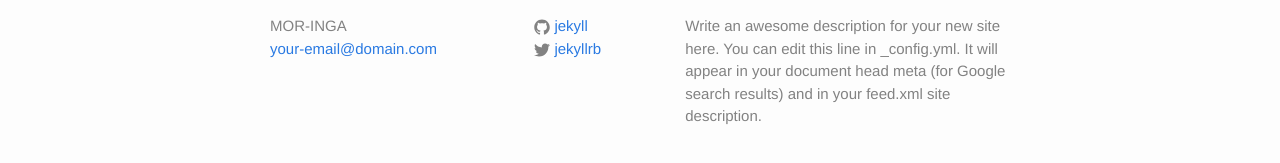
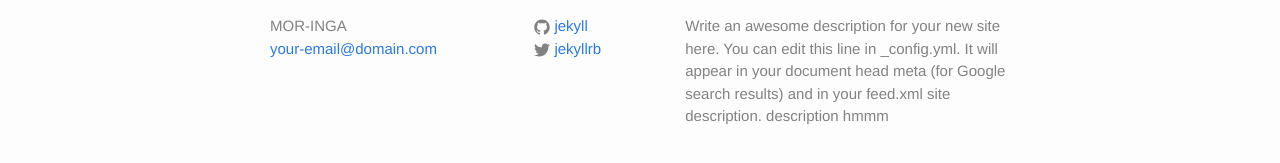
Before and after one commit to bkammerling/bkammerling.github.io, a Jekyll site: the page built from index.html, in a window 1280 px wide. Shown: the part 444-607 px from the top of the page. Built offline with Jekyll 4.4.1, drawn with Linux system fonts in a browser that asks for light colours.

Commit message:
Update footer.html

```diff
--- a/_includes/footer.html
+++ b/_includes/footer.html
@@ -46,7 +46,7 @@
       </div>
 
       <div class="footer-col  footer-col-3">
-        <p class="text">{{ site.description }}</p>
+        <p class="text">{{ site.description }} description hmmm</p>
       </div>
     </div>
 
```
